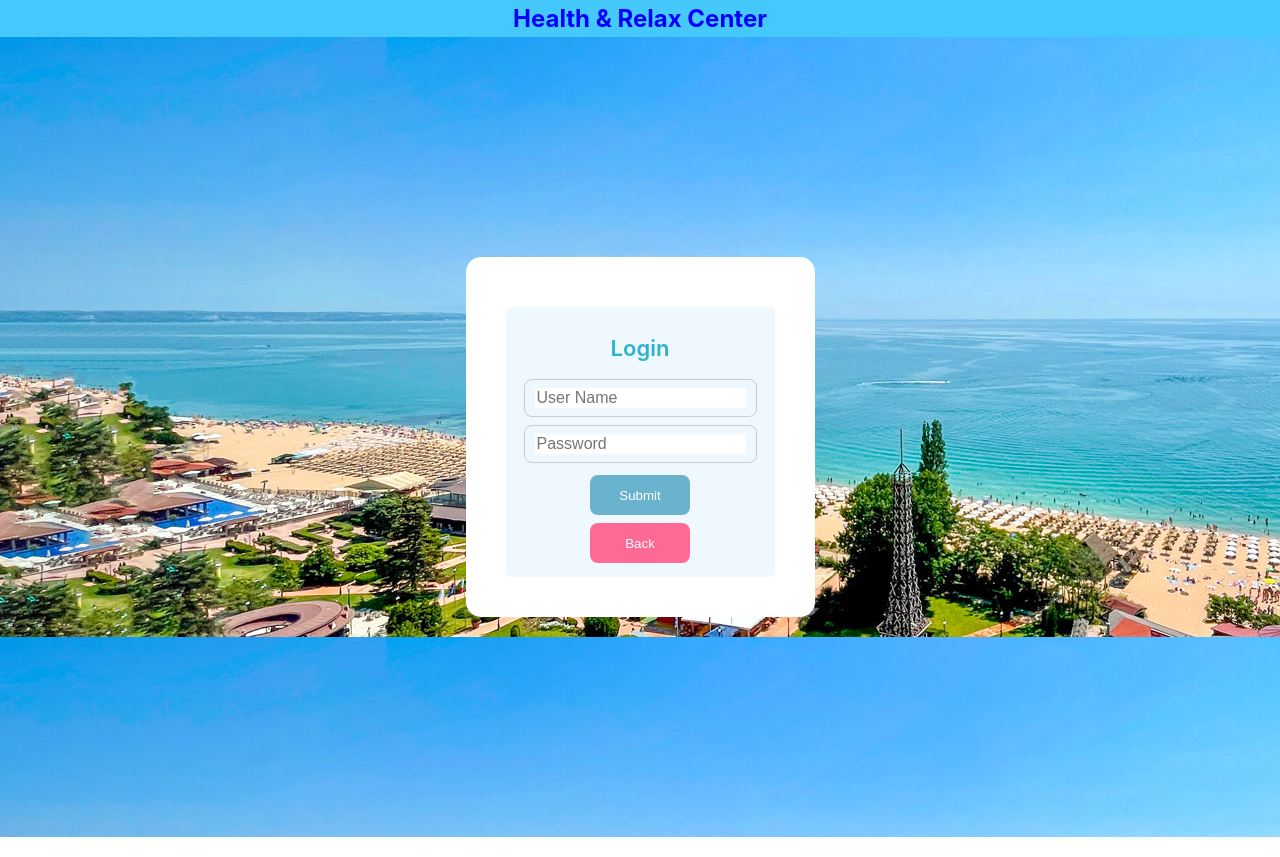
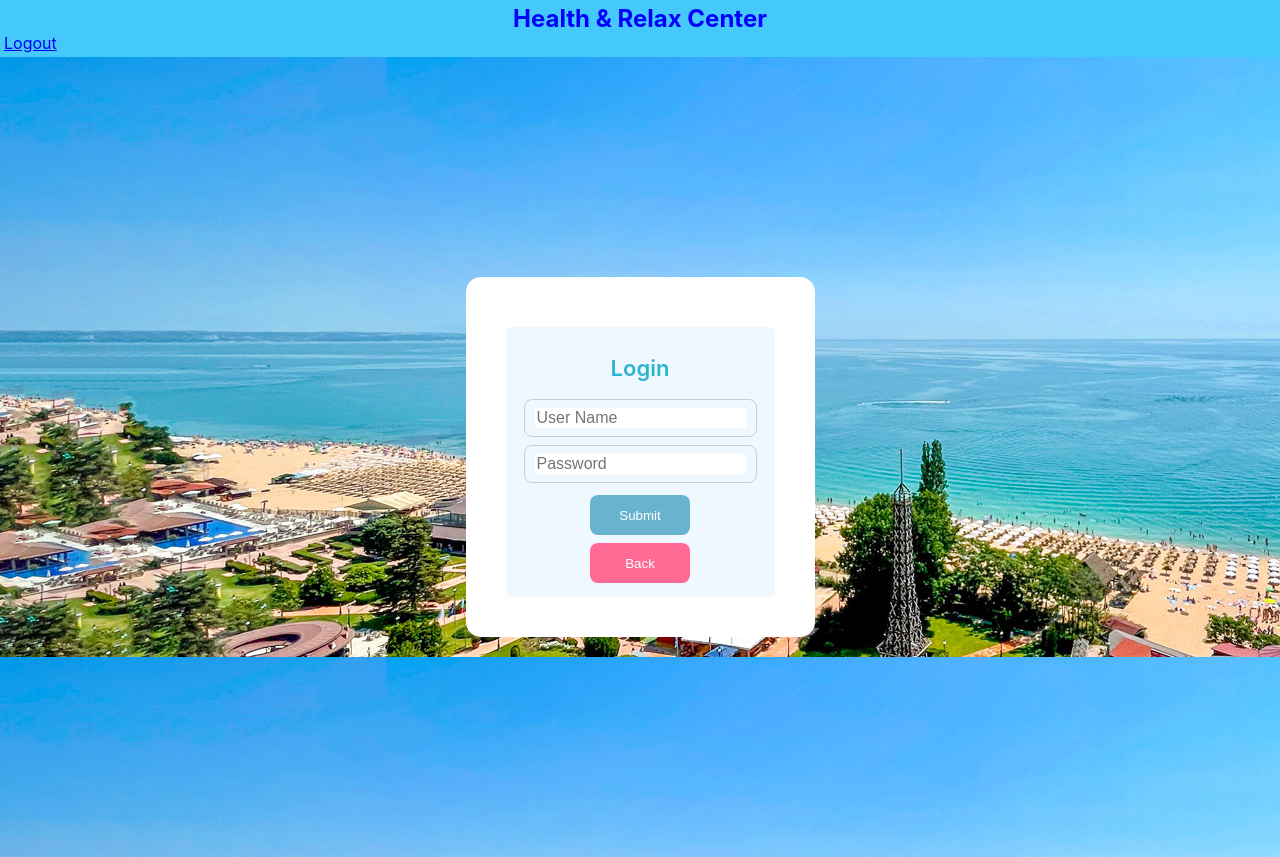
Before and after one commit to nikindtmas1/Feedback-Rating, a React (Create React App) app in the folder client/: page /login in a window 1280 px wide. Built offline with nearby package versions, Linux system fonts and the light colour scheme; no server answers.

Commit message:
Added link logout

```diff
--- a/client/src/Components/Navbar.js
+++ b/client/src/Components/Navbar.js
@@ -1,6 +1,10 @@
-import React from 'react'
+import React from 'react';
+import { Link } from 'react-router-dom';
 
 const Navbar = () => {
+  const onClick = (e) => {
+
+  };
   return (
     <div style={{
         // backgroundColor: "rgb(45, 179, 206)",
@@ -13,6 +17,7 @@ const Navbar = () => {
 
         Health & Relax Center
         </h2>
+        <Link to='/' onClick={onClick} style={{display: 'flex'}}>Logout</Link>
     </div>
   )
 }
```
